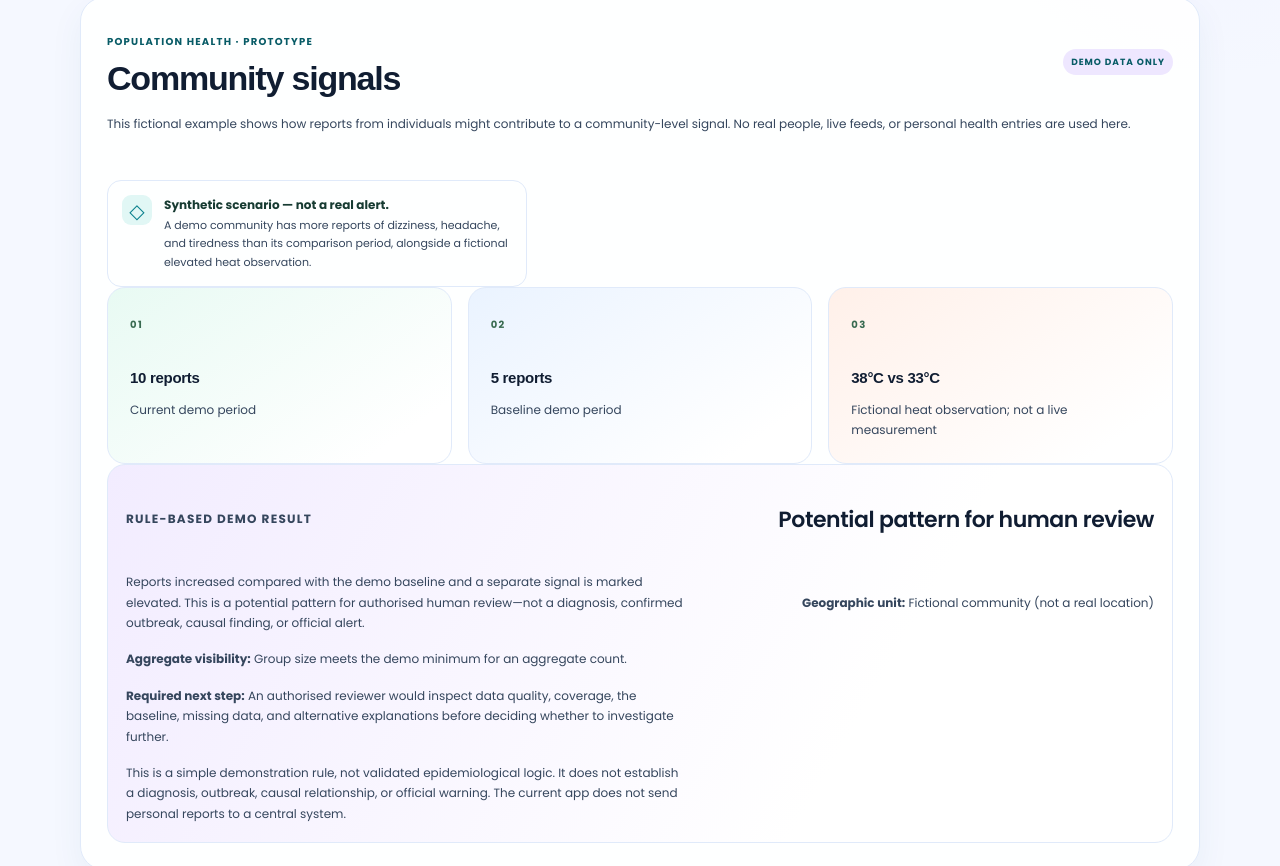
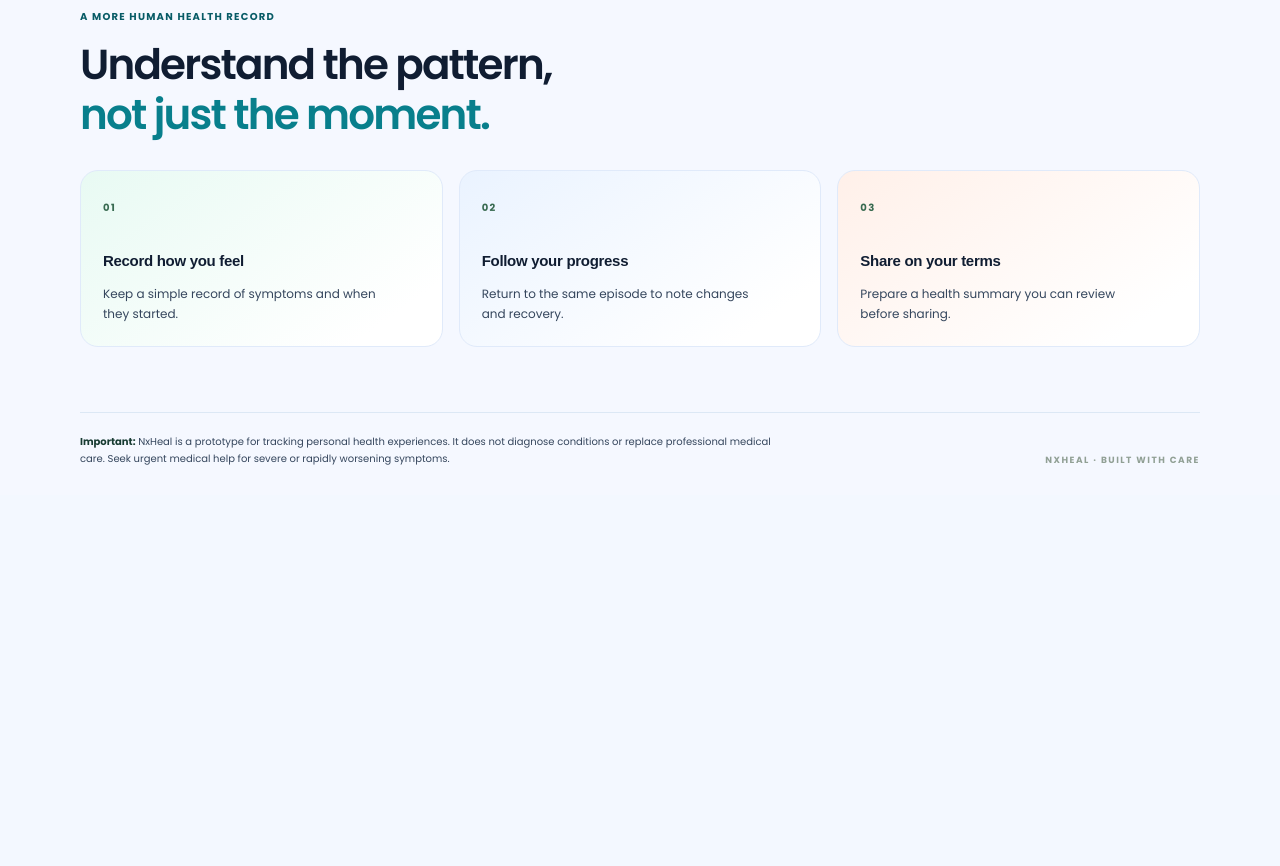
Before and after one commit to Holladworld/Nxheal, a React (Vite) app: page / in a window 1280 px wide. Shown: the part 1471-2337 px from the top of the page. After the commit the page ends 1966 px from the top, so only its background shows below. Built offline with nearby package versions, Linux system fonts and the light colour scheme.

Commit message:
Keep NxHeal focused on the personal health journal

```diff
--- a/src/App.tsx
+++ b/src/App.tsx
@@ -3,7 +3,6 @@ import { validateEpisodeInput } from './episodeRules.mjs';
 import { removeEpisode, updateEpisodeStatus } from './episodeState.mjs';
 import { buildHealthSummary } from './healthSummary.mjs';
 import { readEpisodesFromStorage } from './episodeStorage.mjs';
-import { applySmallGroupSuppression, evaluatePopulationSignal } from './populationSignals.mjs';
 
 type EpisodeStatus = 'ongoing' | 'improving' | 'recovered';
 
@@ -22,29 +21,6 @@ type Episode = {
 
 const STORAGE_KEY = 'nxheal.episodes.v1';
 const symptomChoices = ['Fever', 'Headache', 'Cough', 'Body aches', 'Tiredness', 'Dizziness', 'Chest pain', 'Shortness of breath', 'Abdominal pain', 'Nausea', 'Diarrhoea', 'Sore throat', 'Injury', 'Skin changes', 'Other'];
-
-// Fictional demonstration data only. Never treat these as real or live reports.
-const syntheticReports = (count: number, period: string) => Array.from({ length: count }, (_, index) => ({
-  id: `synthetic-${period}-${index + 1}`,
-  unitId: 'demo-community-01',
-  reportedAt: period === 'current' ? `2026-10-${String(20 + (index % 7)).padStart(2, '0')}T12:00:00Z` : `2026-10-${String(1 + (index % 7)).padStart(2, '0')}T12:00:00Z`,
-  symptoms: index % 2 === 0 ? ['Dizziness', 'Headache'] : ['Tiredness'],
-}));
-const syntheticCurrentReports = syntheticReports(10, 'current');
-const syntheticBaselineReports = syntheticReports(5, 'baseline');
-const syntheticSignal = evaluatePopulationSignal({
-  currentReports: syntheticCurrentReports,
-  baselineReports: syntheticBaselineReports,
-  secondarySignal: {
-    label: 'Heat observation',
-    sourceLabel: 'DEMO ONLY — synthetic environmental data',
-    status: 'available',
-    direction: 'elevated',
-    observed: '38°C',
-    baseline: '33°C',
-  },
-});
-const syntheticCommunitySummary = applySmallGroupSuppression({ reportCount: syntheticCurrentReports.length }, 5);
 
 function todayLocal(): string {
   const now = new Date();
@@ -190,7 +166,7 @@ export default function App() {
             <button className="primary-button" onClick={() => { setShowForm(true); setMessage(''); document.getElementById('report')?.scrollIntoView({ behavior: 'smooth', block: 'start' }); }} type="button">
               <span aria-hidden="true">＋</span> Record symptoms
             </button>
-            <a className="quiet-note" href="#history">My health history <span aria-hidden="true">→</span></a>\n            <a className="quiet-note" href="#community-health">Explore community demo <span aria-hidden="true">→</span></a>
+            <a className="quiet-note" href="#history">My health history <span aria-hidden="true">→</span></a>
           </div>
           <div className="trust-note">
             <span className="shield-icon" aria-hidden="true">◇</span>
@@ -347,32 +323,6 @@ export default function App() {
         )}
       </section>
 
-      <section className="workspace-section community-section" id="community-health" aria-labelledby="community-health-title">
-        <div className="workspace-heading">
-          <div><p className="eyebrow">POPULATION HEALTH · PROTOTYPE</p><h2 id="community-health-title">Community signals</h2></div>
-          <span className="preview-badge">DEMO DATA ONLY</span>
-        </div>
-        <p className="section-intro">This fictional example shows how reports from individuals might contribute to a community-level signal. No real people, live feeds, or personal health entries are used here.</p>
-        <div className="trust-note community-demo-notice">
-          <span className="shield-icon" aria-hidden="true">◇</span>
-          <p><strong>Synthetic scenario — not a real alert.</strong><br />A demo community has more reports of dizziness, headache, and tiredness than its comparison period, alongside a fictional elevated heat observation.</p>
-        </div>
-        <div className="feature-grid community-metrics">
-          <article className="feature-card"><span className="feature-number">01</span><h3>{syntheticCurrentReports.length} reports</h3><p>Current demo period</p></article>
-          <article className="feature-card"><span className="feature-number">02</span><h3>{syntheticBaselineReports.length} reports</h3><p>Baseline demo period</p></article>
-          <article className="feature-card"><span className="feature-number">03</span><h3>38°C vs 33°C</h3><p>Fictional heat observation; not a live measurement</p></article>
-        </div>
-        <div className="summary-prompt community-signal-result">
-          <p className="eyebrow">RULE-BASED DEMO RESULT</p>
-          <h3>{syntheticSignal.status === 'potential_signal_for_review' ? 'Potential pattern for human review' : 'No review signal'}</h3>
-          <p>{syntheticSignal.explanation}</p>
-          <p><strong>Geographic unit:</strong> Fictional community (not a real location)</p>
-          <p><strong>Aggregate visibility:</strong> {syntheticCommunitySummary.status === 'available' ? 'Group size meets the demo minimum for an aggregate count.' : syntheticCommunitySummary.message}</p>
-          <p><strong>Required next step:</strong> An authorised reviewer would inspect data quality, coverage, the baseline, missing data, and alternative explanations before deciding whether to investigate further.</p>
-          <p className="summary-privacy-note">This is a simple demonstration rule, not validated epidemiological logic. It does not establish a diagnosis, outbreak, causal relationship, or official warning. The current app does not send personal reports to a central system.</p>
-        </div>
-      </section>
-
       <section className="features-section" id="how-it-works">
         <div className="section-heading">
           <p className="eyebrow">A MORE HUMAN HEALTH RECORD</p>
```
